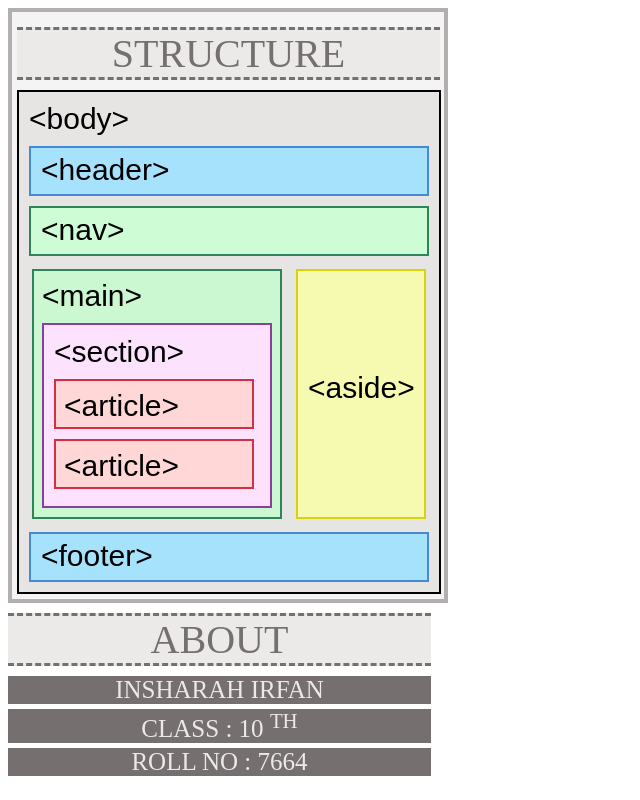
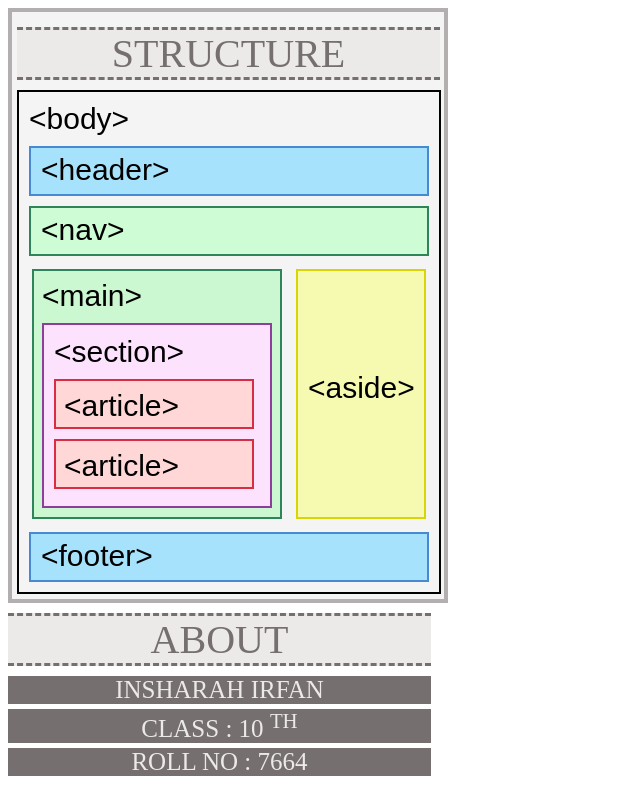
Before and after one commit to DeveloperInsharah/Structure, a plain HTML site: page index.html in a window 1280 px wide. Shown: the whole page, without its empty margins (0-640 px from the left). Drawn offline with Linux system fonts and the light colour scheme.

Commit message:
Update style.css

```diff
--- a/style.css
+++ b/style.css
@@ -5,7 +5,7 @@ font-family: Arial, Helvetica, sans-serif;
 width: 400px;
 padding: 10px;
 font-size: 30px;
-background-color: rgb(231, 228, 228);}
+background-image:linear-gradient(white rgb(231, 228, 228));}
 #div1{width: 400px;
 height: 50px;
 border: 2px solid rgb(72, 137, 211);
```
